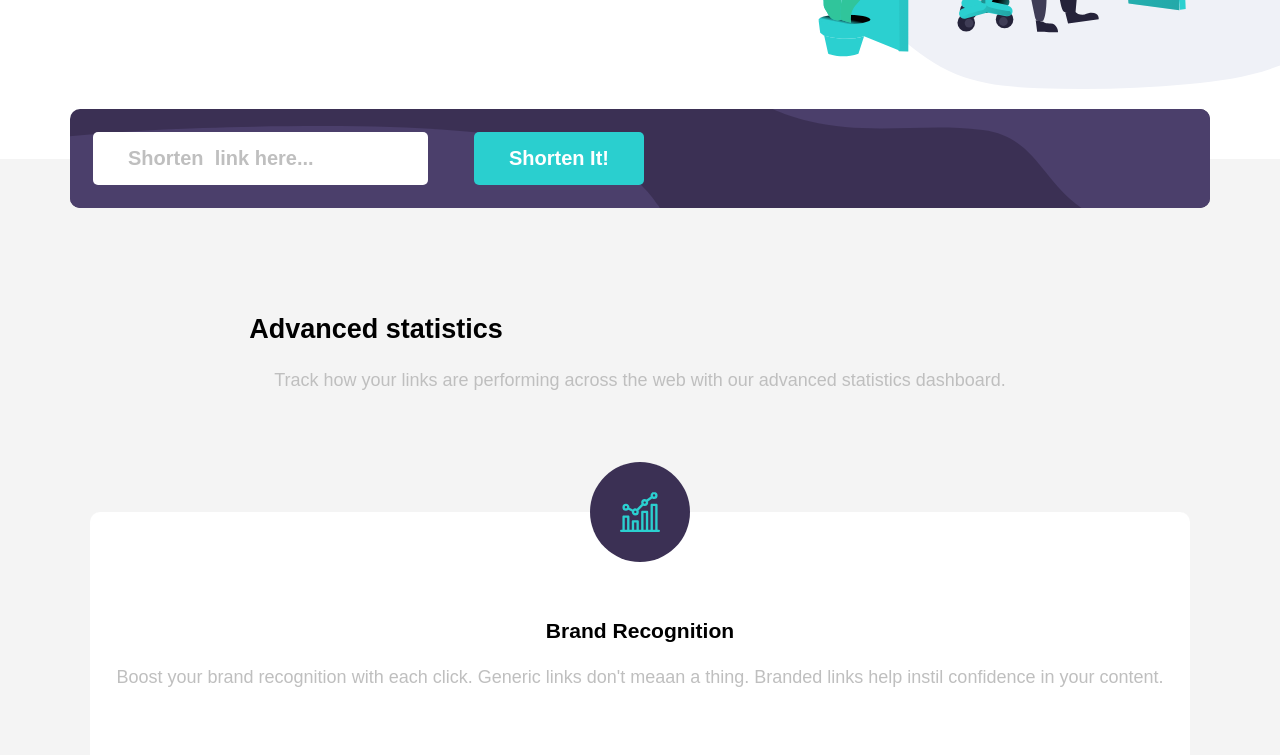
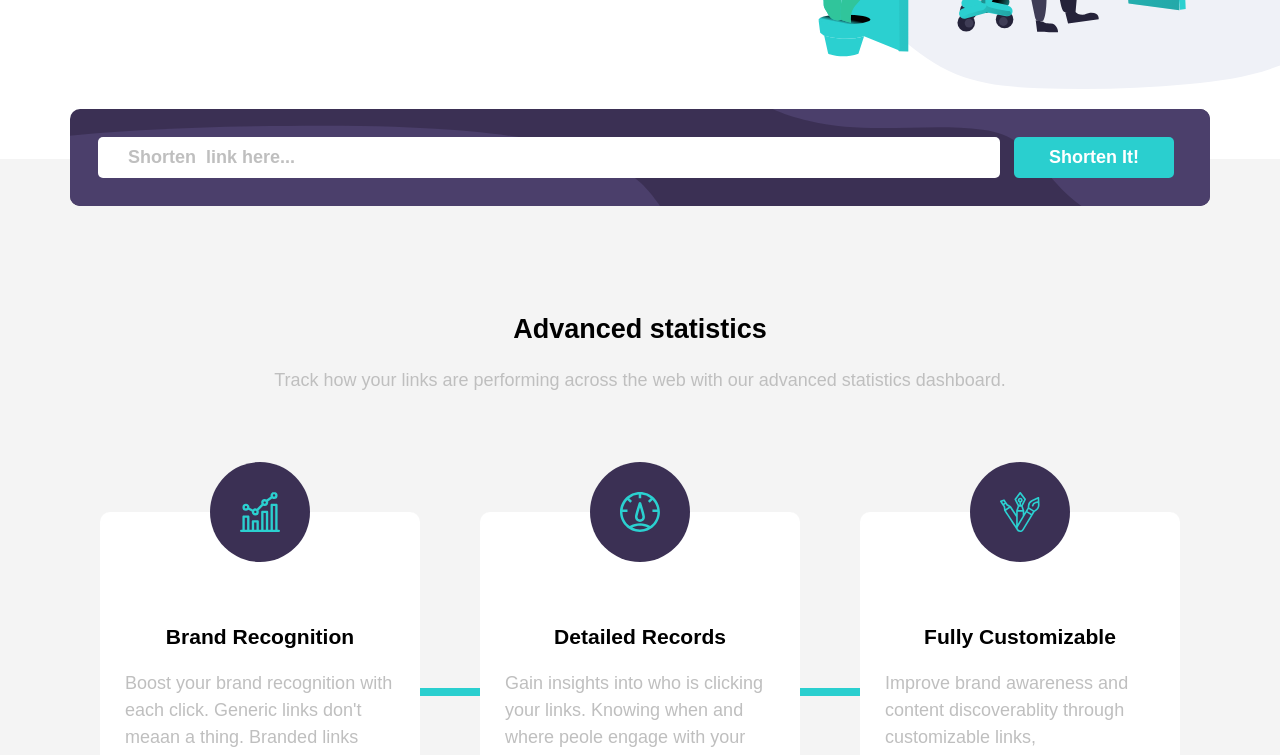
Before and after one commit to sklehti/url-shortening-api-master, a React (Create React App) app: page / in a window 1280 px wide. Shown: the part 380-1135 px from the top of the page. Built offline with nearby package versions, Linux system fonts and the light colour scheme.

Commit message:
desktop style started

```diff
--- a/src/components/MainPage.tsx
+++ b/src/components/MainPage.tsx
@@ -63,7 +63,10 @@ const MainPage = () => {
           </form>
         </div>
 
-        <div style={{ paddingBottom: "100px" }}>
+        <div
+          className="advanced-statistic-desktop"
+          style={{ paddingBottom: "100px" }}
+        >
           <h2 className="smaller-title">Advanced statistics</h2>
           <p>
             Track how your links are performing across the web with our advanced
@@ -72,7 +75,7 @@ const MainPage = () => {
         </div>
 
         <div className="info-container">
-          <div style={{ padding: "0 25px" }}>
+          <div className="info-container-div">
             <div className="info-layout">
               <div className="icon-layout">
                 <img src={brandRegocnition} alt="brand regognition" />
@@ -87,7 +90,7 @@ const MainPage = () => {
           </div>
           <div className="blue-line"></div>
 
-          <div style={{ padding: "0 25px" }}>
+          <div className="info-container-div">
             <div className="info-layout">
               <div className="icon-layout">
                 <img src={detailedRecords} alt="brand regognition" />
@@ -103,7 +106,7 @@ const MainPage = () => {
 
           <div className="blue-line"></div>
 
-          <div style={{ padding: "0 25px" }}>
+          <div className="info-container-div">
             <div className="info-layout">
               <div className="icon-layout">
                 <img src={fullyCustomizable} alt="brand regognition" />
--- a/src/styles.css
+++ b/src/styles.css
@@ -126,7 +126,7 @@ p {
   top: -50px;
 }
 
-@media only screen and (max-width: 700px) {
+@media only screen and (max-width: 900px) {
   body {
     text-align: center;
   }
@@ -211,6 +211,10 @@ p {
     align-items: center;
   }
 
+  .info-container-div {
+    padding: 0 25px;
+  }
+
   .blue-line {
     display: flex;
     flex-direction: column;
@@ -238,7 +242,7 @@ p {
   }
 }
 
-@media only screen and (min-width: 700px) {
+@media only screen and (min-width: 901px) {
   .first-section-desktop {
     display: flex;
     flex-direction: row;
@@ -292,8 +296,45 @@ p {
   }
 
   .shorten-it-btn {
+    /* width: calc(100% - 46px); */
+    width: 160px;
+    font-size: 18px;
+    margin: 28px 28px 28px 7px;
+    padding: 10px 30px;
   }
 
   .shorten-it-input {
+    width: calc(100% - 298px);
+    font-size: 18px;
+    margin: 28px 7px 28px 28px;
+    padding: 10px 30px;
+  }
+
+  .advanced-statistic-desktop {
+    text-align: center;
+  }
+
+  .info-container {
+    display: flex;
+    justify-content: center;
+    flex-direction: row;
+    align-items: center;
+  }
+
+  .blue-line {
+    width: 60px;
+    height: 8px;
+    padding: 0;
+    margin: 0;
+    background-color: hsl(180, 66%, 49%);
+  }
+
+  .info-container-div {
+    width: 25vw;
+    height: auto;
+  }
+
+  .info-layout {
+    padding-top: 60px;
   }
 }
```
Also changed, not shown: 1 other file (tests, documents, lock files or other folders).
